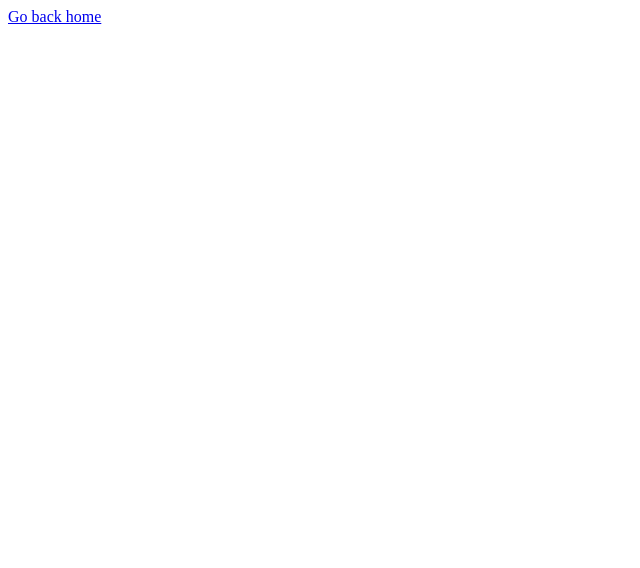
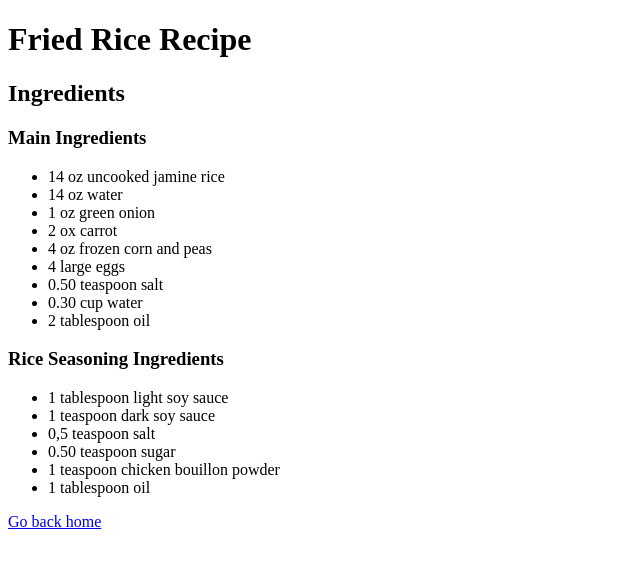
Before and after one commit to McLoyf/Recipe-Website, a plain HTML site: page pages/friedrice.html in a window 1280 px wide. Shown: the whole page, without its empty margins (0-640 px from the left). Drawn offline with Linux system fonts and the light colour scheme.

Commit message:
Add ingredients to fried rice page

```diff
--- a/pages/friedrice.html
+++ b/pages/friedrice.html
@@ -6,7 +6,29 @@
     <title>Fried Rice Recipe</title>
 </head>
 <body>
-
+    <h1>Fried Rice Recipe</h1>
+    <h2>Ingredients</h2>
+    <h3>Main Ingredients</h3>
+    <ul>
+        <li>14 oz uncooked jamine rice</li>
+        <li>14 oz water</li>
+        <li>1 oz green onion</li>
+        <li>2 ox carrot</li>
+        <li>4 oz frozen corn and peas</li>
+        <li>4 large eggs</li>
+        <li>0.50 teaspoon salt</li>
+        <li>0.30 cup water</li>
+        <li>2 tablespoon oil</li>
+    </ul>
+    <h3>Rice Seasoning Ingredients</h3>
+    <ul>
+        <li>1 tablespoon light soy sauce</li>
+        <li>1 teaspoon dark soy sauce</li>
+        <li>0,5 teaspoon salt</li>
+        <li>0.50 teaspoon sugar</li>
+        <li>1 teaspoon chicken bouillon powder</li>
+        <li>1 tablespoon oil</li>
+    </ul>
     <a href="../index.html">Go back home</a>
 </body>
 </html>
```
